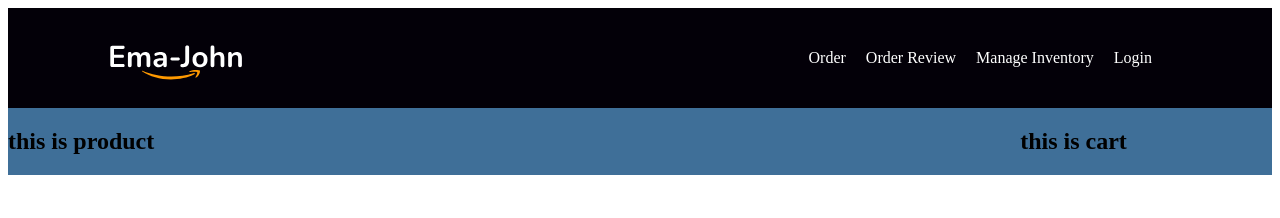
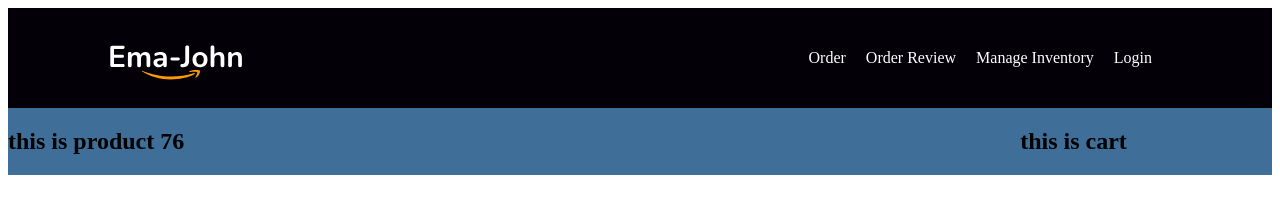
Before and after one commit to 2md-mahmudul-hasan/amazon-simple, a React (Vite) app: page / in a window 1280 px wide. Shown: the top 218 px of the page. Built offline with nearby package versions, Linux system fonts and the light colour scheme.

Commit message:
load shop data

```diff
--- a/src/Component/Shop/Shop.jsx
+++ b/src/Component/Shop/Shop.jsx
@@ -1,11 +1,17 @@
-import React from 'react';
+import React, { useEffect, useState } from 'react';
 import './shop.css'
 
 const Shop = () => {
+  const [product, setProduct] = useState([])
+  useEffect(() => {
+    fetch('products.json')
+      .then(res => res.json())
+      .then(data => setProduct(data))
+  }, [])
   return (
     <div className='shop-container'>
       <div className="product-container">
-        <h2> this is product</h2>
+        <h2> this is product {product.length}</h2>
       </div>
       <div className="cart-container">
         <h2> this is cart </h2>
```
Also changed, not shown: public/products.json (renamed from src/fakeData/products.json).
